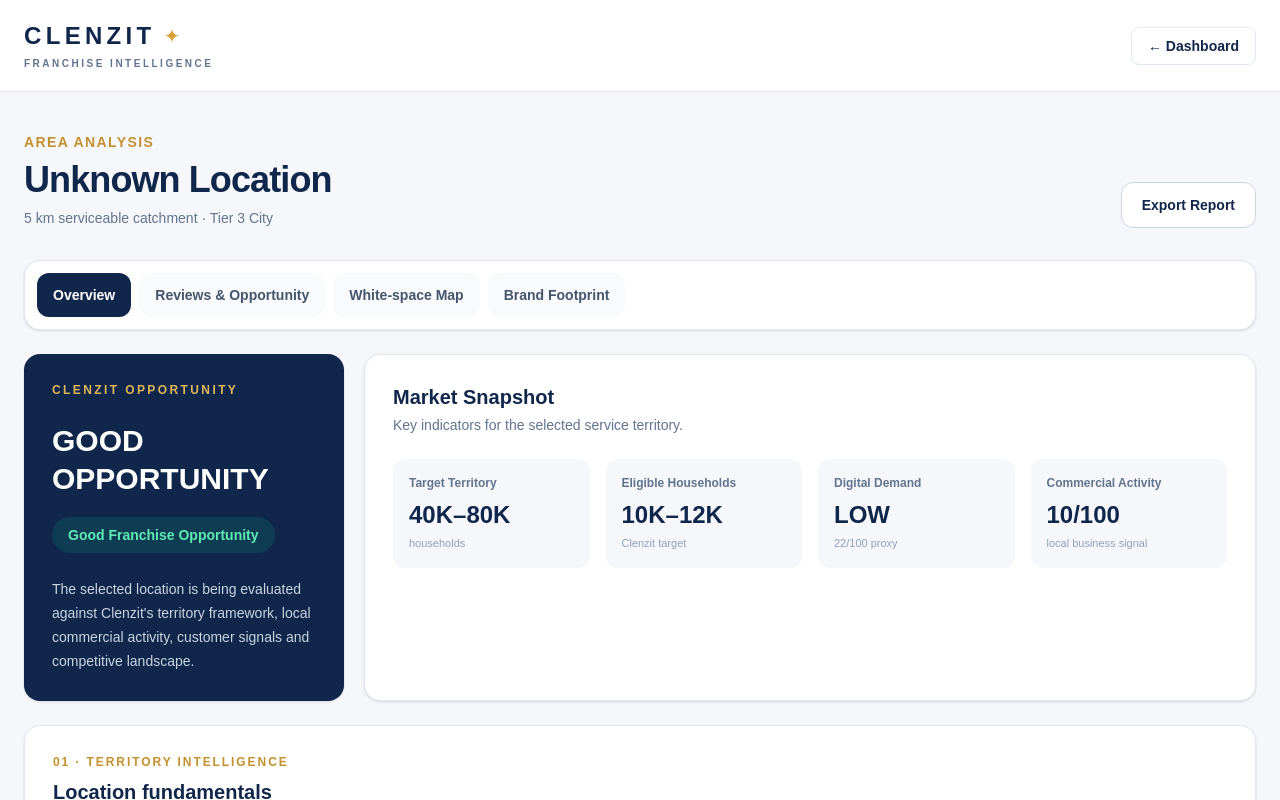
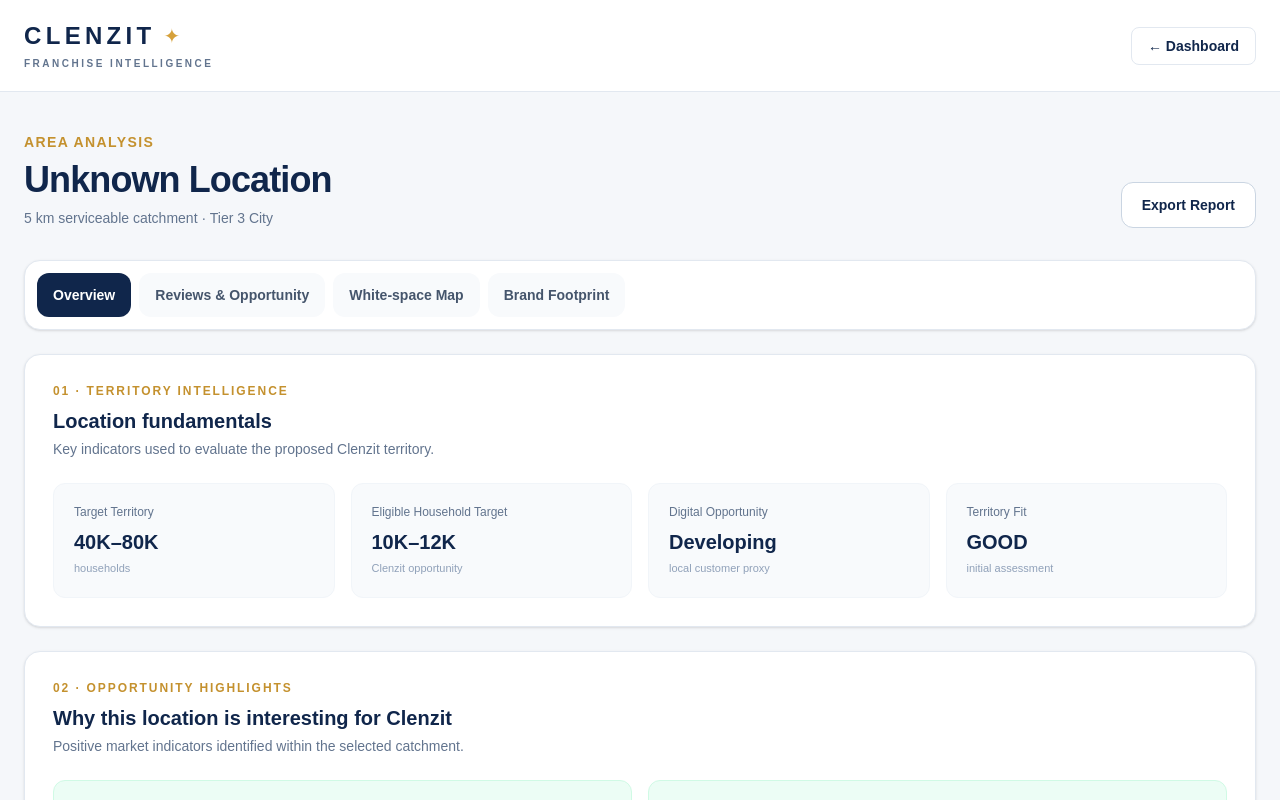
Before and after one commit to chaitanyau-bot/clenzit-franchise-intelligence, a Next.js app: page /analyze in a window 1280 px wide. Shown: the top 800 px of the page. Built offline with nearby package versions, Linux system fonts and the light colour scheme.

Commit message:
Remove opportunity and market snapshot panels

```diff
--- a/app/analyze/page.tsx
+++ b/app/analyze/page.tsx
@@ -1390,89 +1390,6 @@
         </section>
 
         {/* =================================================
-            SCORE + SNAPSHOT
-            ================================================= */}
-
-        <section className="grid gap-5 lg:grid-cols-[320px_1fr]">
-
-          {/* CUSTOMER-FACING RECOMMENDATION */}
-
-          <div className="rounded-2xl bg-[#10264b] p-7 text-white shadow-sm">
-
-            <p className="text-xs font-bold uppercase tracking-[0.2em] text-[#e0b65b]">
-              Clenzit Opportunity
-            </p>
-
-            <h3 className="mt-6 text-3xl font-black leading-tight">
-              {analysis.recommendation}
-            </h3>
-
-            <div className="mt-5 inline-flex rounded-full bg-emerald-500/15 px-4 py-2 text-sm font-bold text-emerald-300">
-              {analysis.recommendationTitle}
-            </div>
-
-            <p className="mt-6 text-sm leading-6 text-slate-300">
-              The selected location is being evaluated
-              against Clenzit's territory framework,
-              local commercial activity, customer signals
-              and competitive landscape.
-            </p>
-
-          </div>
-
-          {/* MARKET SNAPSHOT */}
-
-          <div className="rounded-2xl border border-slate-200 bg-white p-7 shadow-sm">
-
-            <h3 className="text-xl font-bold">
-              Market Snapshot
-            </h3>
-
-            <p className="mt-1 text-sm text-slate-500">
-              Key indicators for the selected service territory.
-            </p>
-
-            <div className="mt-6 grid gap-4 sm:grid-cols-2 lg:grid-cols-4">
-
-              <Snapshot
-                title="Target Territory"
-                value={`${formatCompact(
-                  territoryModel.minTerritoryHouseholds
-                )}–${formatCompact(
-                  territoryModel.maxTerritoryHouseholds
-                )}`}
-                subtitle="households"
-              />
-
-              <Snapshot
-                title="Eligible Households"
-                value={`${formatCompact(
-                  territoryModel.minEligibleHouseholds
-                )}–${formatCompact(
-                  territoryModel.maxEligibleHouseholds
-                )}`}
-                subtitle="Clenzit target"
-              />
-
-              <Snapshot
-                title="Digital Demand"
-                value={analysis.digitalDemand}
-                subtitle={`${analysis.digitalAverage}/100 proxy`}
-              />
-
-              <Snapshot
-                title="Commercial Activity"
-                value={`${analysis.commercialActivity}/100`}
-                subtitle="local business signal"
-              />
-
-            </div>
-
-          </div>
-
-        </section>
-
-        {/* =================================================
             MARKET INTELLIGENCE
             ================================================= */}
 
```
